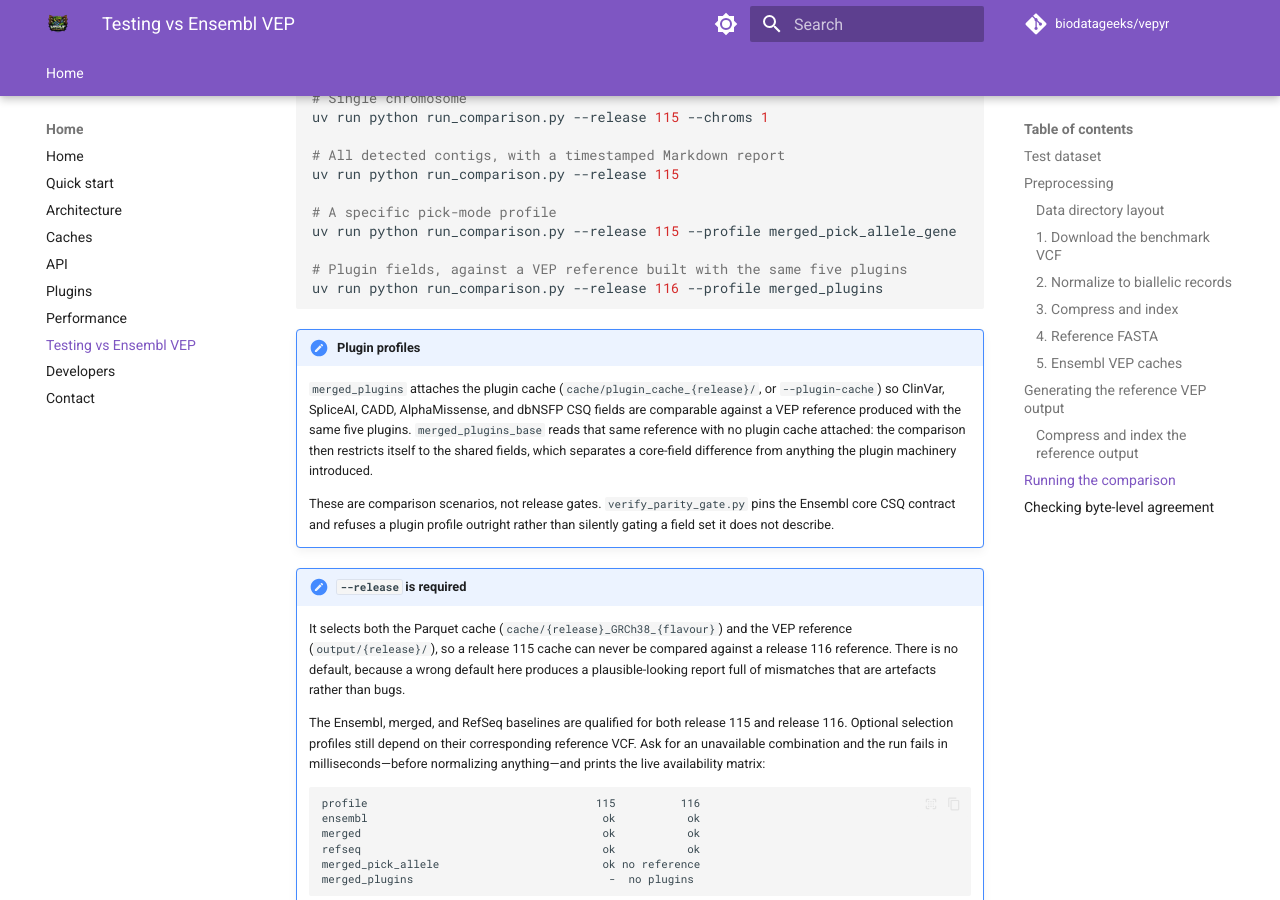
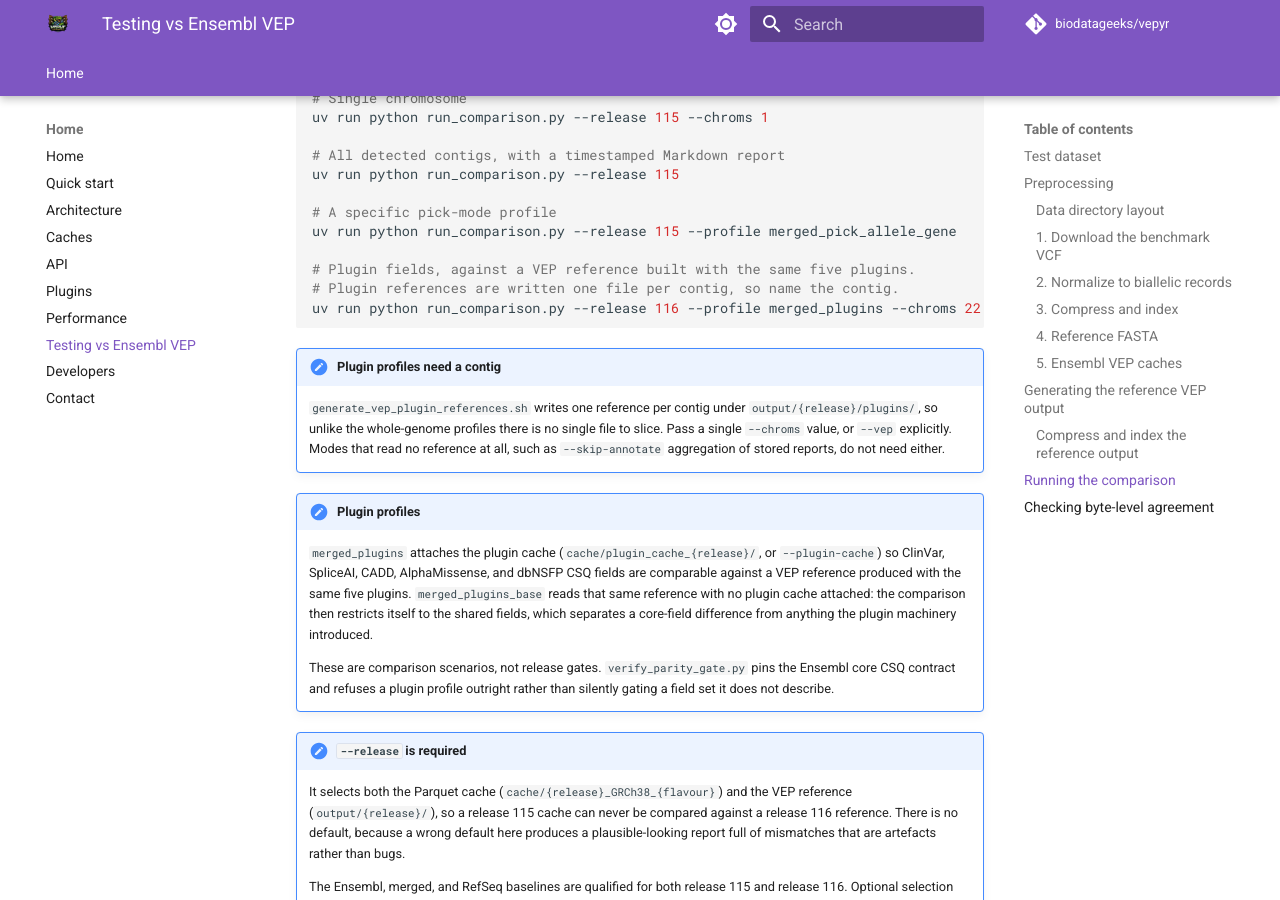
Before and after one commit to biodatageeks/vepyr, an MkDocs documentation site: the page built from docs/testing-vep.md, in a window 1280 px wide and 900 px high, scrolled down 7311 px. Built offline with MkDocs 1.6.1 and Material for MkDocs 9.7.7, drawn with Linux system fonts in a browser that asks for light colours; comment, search, counter and statistics services are not loaded.

Commit message:
fix(e2e): do not demand a contig from modes that read no reference
Review finding against 43c9126: the per-contig rejection was unconditional, so
`--skip-annotate` aggregation of stored reports -- which opens no reference at
all -- was refused for want of something it never reads. Raise only when a
reference is actually required.

The documented example is also corrected to pass a contig, and the plugin note
now states why: references are written one per contig, so unlike the
whole-genome profiles there is nothing to slice.

Co-Authored-By: Claude Opus 5 (1M context) <noreply@anthropic.com>
Claude-Session: https://claude.ai/code/session_01VRCGDbuH3hVyebJErYmLrv

````diff
--- a/docs/testing-vep.md
+++ b/docs/testing-vep.md
@@ -398,9 +398,17 @@ uv run python run_comparison.py --release 115
 # A specific pick-mode profile
 uv run python run_comparison.py --release 115 --profile merged_pick_allele_gene
 
-# Plugin fields, against a VEP reference built with the same five plugins
-uv run python run_comparison.py --release 116 --profile merged_plugins
+# Plugin fields, against a VEP reference built with the same five plugins.
+# Plugin references are written one file per contig, so name the contig.
+uv run python run_comparison.py --release 116 --profile merged_plugins --chroms 22
 ```
+
+!!! note "Plugin profiles need a contig"
+    `generate_vep_plugin_references.sh` writes one reference per contig under
+    `output/{release}/plugins/`, so unlike the whole-genome profiles there is no
+    single file to slice. Pass a single `--chroms` value, or `--vep` explicitly.
+    Modes that read no reference at all, such as `--skip-annotate` aggregation
+    of stored reports, do not need either.
 
 !!! note "Plugin profiles"
     `merged_plugins` attaches the plugin cache
````
Also changed, not shown: 2 other files.
